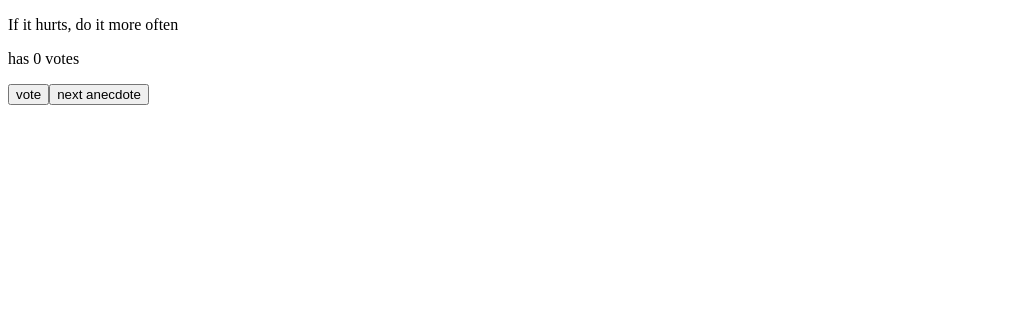
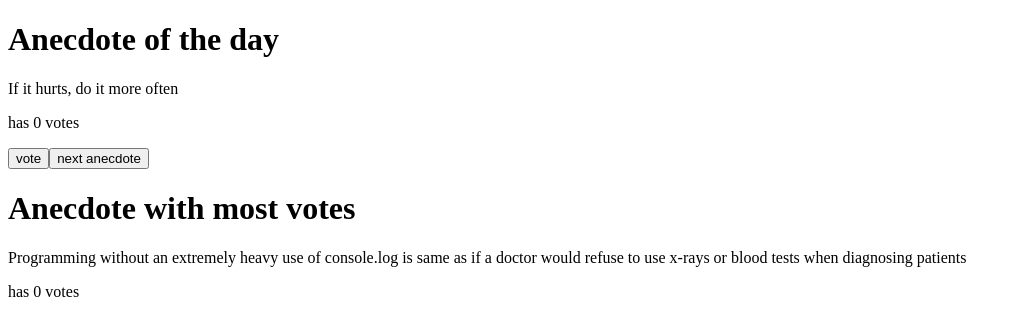
Before and after one commit to ndcalabrese/react-ofs-exercises, a React (Create React App) app in the folder part1/anecdotes/my-app/: page / in a window 1280 px wide. Shown: the top 336 px of the page, without its empty margins (0-1021 px from the left). Built offline with nearby package versions, Linux system fonts and the light colour scheme.

Commit message:
1.14 anecdotes step 3, commit 1

```diff
--- a/part1/anecdotes/my-app/src/components/App.jsx
+++ b/part1/anecdotes/my-app/src/components/App.jsx
@@ -1,5 +1,6 @@
 import React, { useState } from "react";
 import Button from "./Button";
+import Header from "./Header";
 
 const App = () => {
     const anecdotes = [
@@ -32,6 +33,17 @@ const App = () => {
         6: 0
     });
 
+    const mostVotes = Object.keys(votes)
+    .reduce(
+        (firstValue, secondValue) => {
+            if (votes[firstValue] > votes[secondValue]) {
+                return firstValue;
+            } else {
+                return secondValue;
+            }
+        }
+    );
+
     // Sets to state to random number
     const getAnecdote = () => setSelected(getRandomInt())
 
@@ -51,10 +63,14 @@ const App = () => {
     }
 
     return <>
+        <Header headerText="Anecdote of the day"/>
         <p>{anecdotes[selected]}</p>
         <p>has {votes[selected]} votes</p>
         <Button action={() => addVote(selected)} buttonText="vote"/>
         <Button action={getAnecdote} buttonText="next anecdote"/>
+        <Header headerText="Anecdote with most votes"/>
+        <p>{anecdotes[mostVotes]}</p>
+        <p>has {votes[mostVotes]} votes</p>
     </>;
 };
 
--- /dev/null
+++ b/part1/anecdotes/my-app/src/components/Header.jsx
@@ -0,0 +1,9 @@
+const Header = ({headerText}) => {
+    return (
+        <>
+            <h1>{headerText}</h1>
+        </>
+    );
+};
+
+export default Header;
```
